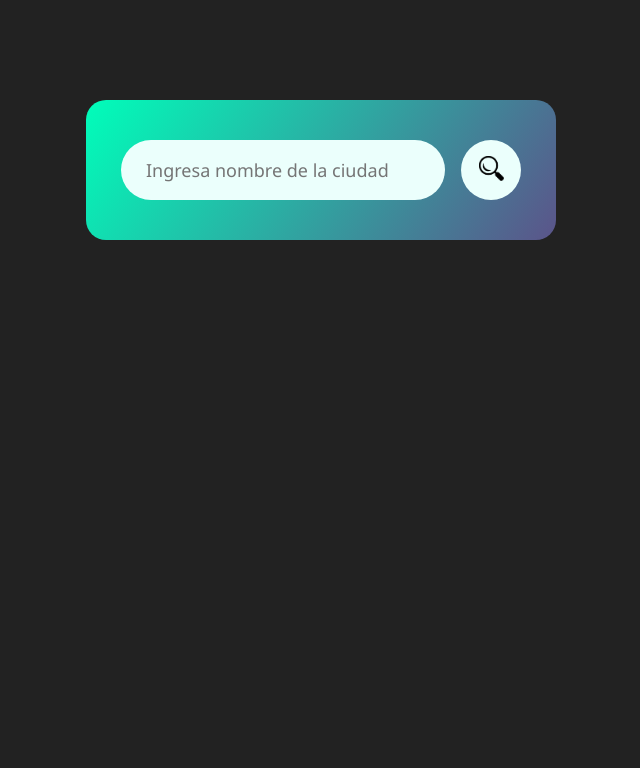
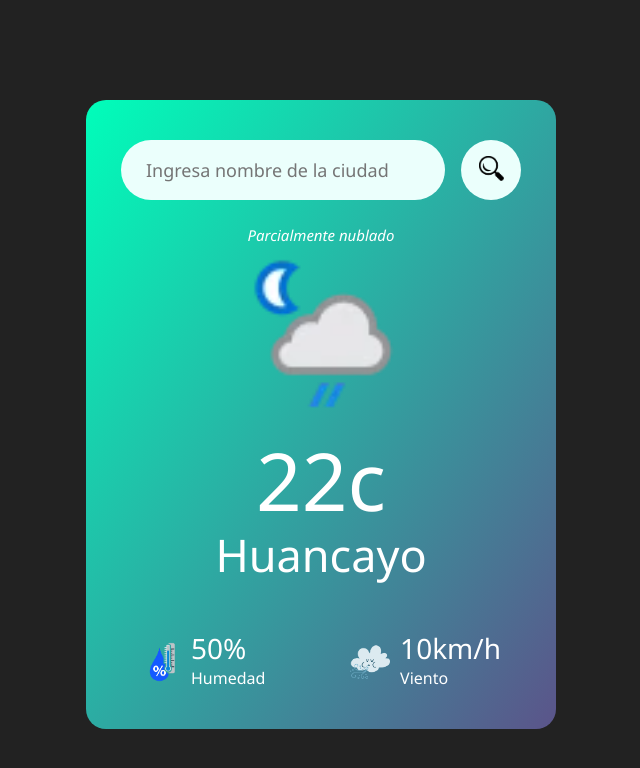
Before and after one commit to uccristian/tempTracker, a plain HTML site: page index.html in a window 1280 px wide. Shown: the whole page, without its empty margins (319-959 px from the left). Drawn offline with Linux system fonts and the light colour scheme; no server answers.

Commit message:
implement weather fetching and display functionality with improved UI

```diff
--- a/app.js
+++ b/app.js
@@ -0,0 +1,32 @@
+const claveApi = "e242c5f878eb42339e3233004250105";
+const lenguaje = "es";
+const inputCity = document.querySelector("#input-city");
+
+const btnSearch = document.querySelector("#btn-search");
+btnSearch.addEventListener("click", getWeather);
+
+async function getWeather() {
+  const city = inputCity.value || 'huancayo';
+
+  if (!city) {
+    alert("Por favor, ingresa una ciudad");
+    return;
+  }
+
+  const apiWeather = `https://api.weatherapi.com/v1/current.json?key=${claveApi}&q=${city}&lang=${lenguaje}`;
+
+  const response = await fetch(apiWeather);
+  const data = await response.json();
+  showWeather(data);
+}
+
+function showWeather(data) {
+    document.querySelector('.weather-icon').src = data.current.condition.icon;
+    document.querySelector('.weather-text').innerHTML = data.current.condition.text;
+    document.querySelector('.temp').innerHTML = data.current.temp_c + "°C";
+    document.querySelector('.city').innerHTML = data.location.name;
+    document.querySelector('.humidity').innerHTML = data.current.humidity + "%";
+    document.querySelector('.wind').innerHTML = data.current.wind_kph + " km/h";
+}
+
+await getWeather()
--- a/index.html
+++ b/index.html
@@ -7,7 +7,6 @@
   <title>Hello world</title>
   <link rel="icon" type="image/jpg" href="./favicon.jpg">
   <link rel="stylesheet" href="./styles.css" />
-  <script src="./app.js"></script>
 </head>
 
 <body>
@@ -19,13 +18,34 @@
         spellcheck="false"
         autocomplete="false"
         id="input-city">
-        <button onclick="getWeather()">
+        <button id="btn-search">
           <img src="./imagenes/buscar.png" alt="" />
         </button>
     </div>
     <div class="weather-info">
+      <p class="weather-text">Parcialmente nublado</p>
+      <img src="./imagenes/clima-ejemplo.webp" class="weather-icon" alt="weather-icono" />
+      <h1 class="temp">22c</h1>
+      <h2 class="city">Huancayo</h2>
+      <div class="details">
+        <div class="col">
+          <img src="./imagenes/humedad.png" alt="humedad" />
+          <div>
+            <p class="humidity">50%</p>
+            <p>Humedad</p>
+          </div>
+        </div>
+
+        <div class="col">
+          <img src="./imagenes/viento.png" alt="viento" />
+          <div>
+            <p class="wind">10km/h</p>
+            <p>Viento</p>
+        </div>
+      </div>
     </div>
   </div>
+  <script type="module" src="./app.js"></script>
 </body>
 
 </html>
--- a/styles.css
+++ b/styles.css
@@ -58,3 +58,50 @@ button:hover {
 button img {
     width: 25px;
 }
+
+.weather-icon {
+    width: 170px;
+    margin-top: 30px;
+}
+
+.weather-text {
+    font-size: 15px;
+    margin-top: 25px;
+    margin-bottom: -25px;
+    font-style: italic;
+}
+
+h1 {
+    font-size: 80px;
+    font-weight: 500;
+}
+
+h2 {
+    font-size: 45px;
+    font-weight: 400;
+    margin-top: -10px;
+}
+
+.details {
+    display: flex;
+    align-items: center;
+    justify-content: space-between;
+    padding: 0 20px;
+    margin-top: 50px;
+}
+
+.col {
+    display: flex;
+    align-items: center;
+    text-align: left;
+}
+
+.col img {
+    width: 40px;
+    margin-right: 10px;
+}
+
+.humidity, .wind {
+    font-size: 28px;
+    margin-top: -6px;
+}
```
